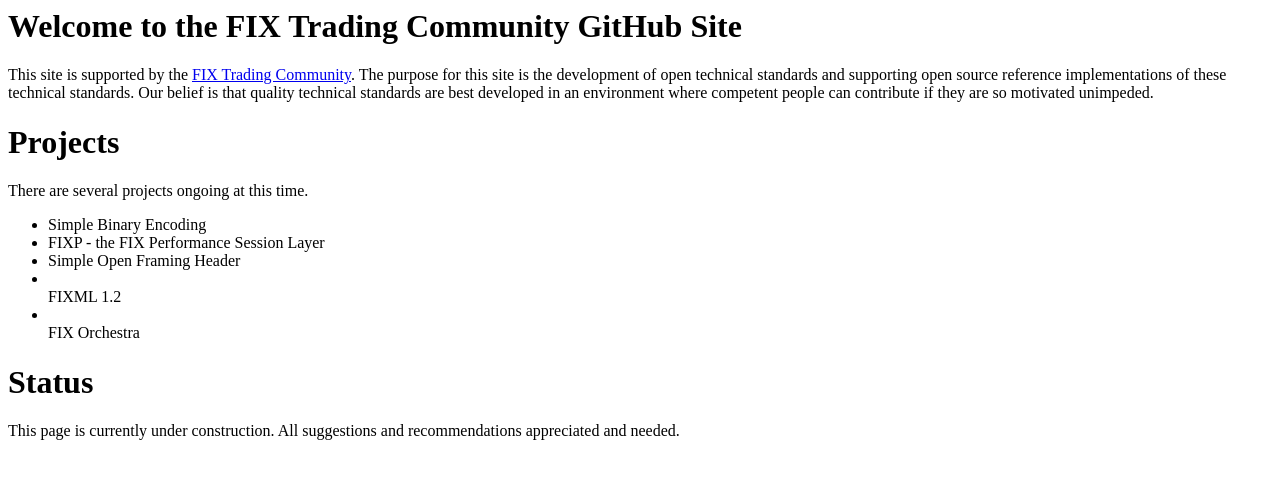
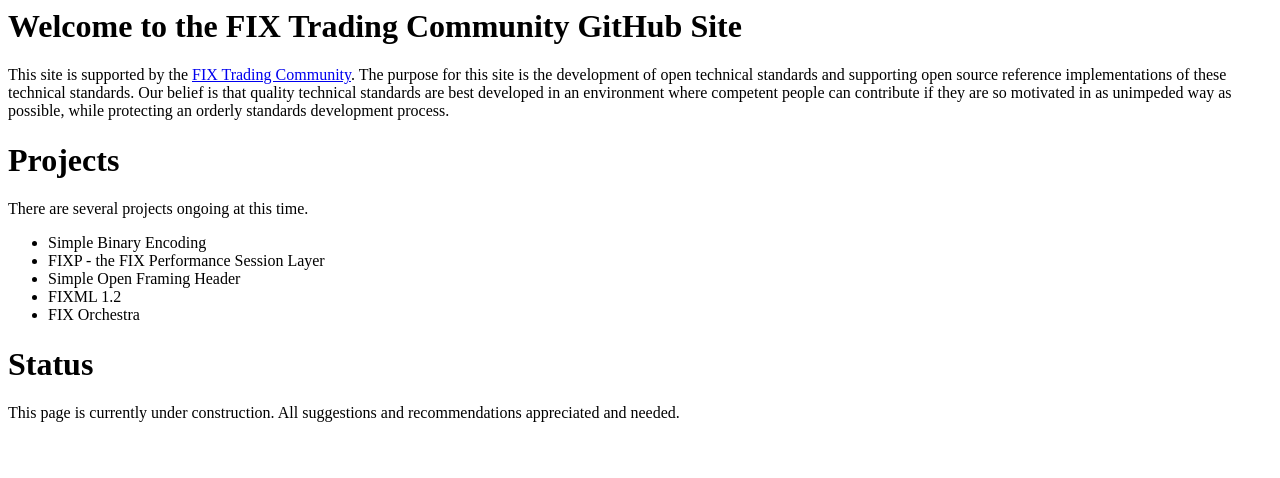
Before and after one commit to FIXTradingCommunity/fixtradingcommunity.github.io, a plain HTML site: page index.html in a window 1280 px wide. Drawn offline with Linux system fonts and the light colour scheme.

Commit message:
Update index.html
Cleaned up some wording and HTML

```diff
--- a/index.html
+++ b/index.html
@@ -1,6 +1,6 @@
 <h1>Welcome to the FIX Trading Community GitHub Site</h1>
 <p>
-This site is supported by the <a href="http://www.fixtradingcommunity.org">FIX Trading Community</a>. The purpose for this site is the development of open technical standards and supporting open source reference implementations of these technical standards. Our belief is that quality technical standards are best developed in an environment where competent people can contribute if they are so motivated unimpeded.
+This site is supported by the <a href="http://www.fixtradingcommunity.org">FIX Trading Community</a>. The purpose for this site is the development of open technical standards and supporting open source reference implementations of these technical standards. Our belief is that quality technical standards are best developed in an environment where competent people can contribute if they are so motivated in as unimpeded way as possible, while protecting an orderly standards development process.
 </p>
 <h1>Projects</h1>
 <p>There are several projects ongoing at this time.</p>
@@ -8,7 +8,7 @@
 <li>Simple Binary Encoding</li>
 <li>FIXP - the FIX Performance Session Layer</li>
 <li>Simple Open Framing Header</li>
-<li></li>FIXML 1.2</li>
-<li></li>FIX Orchestra</li></ul>
+<li>FIXML 1.2</li>
+<li>FIX Orchestra</li></ul>
 <h1>Status</h1>
 <p>This page is currently under construction. All suggestions and recommendations appreciated and needed.</p>
```
